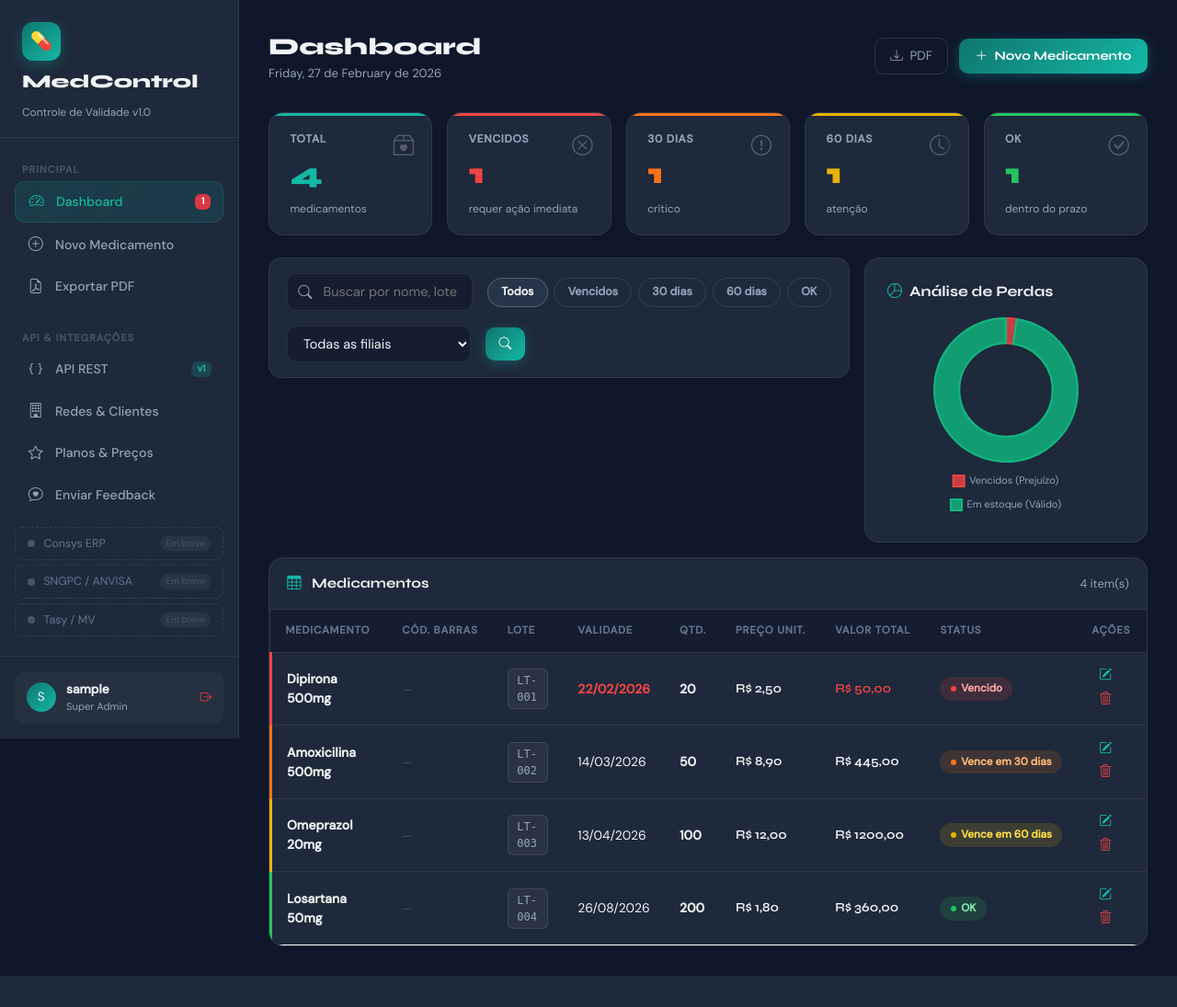
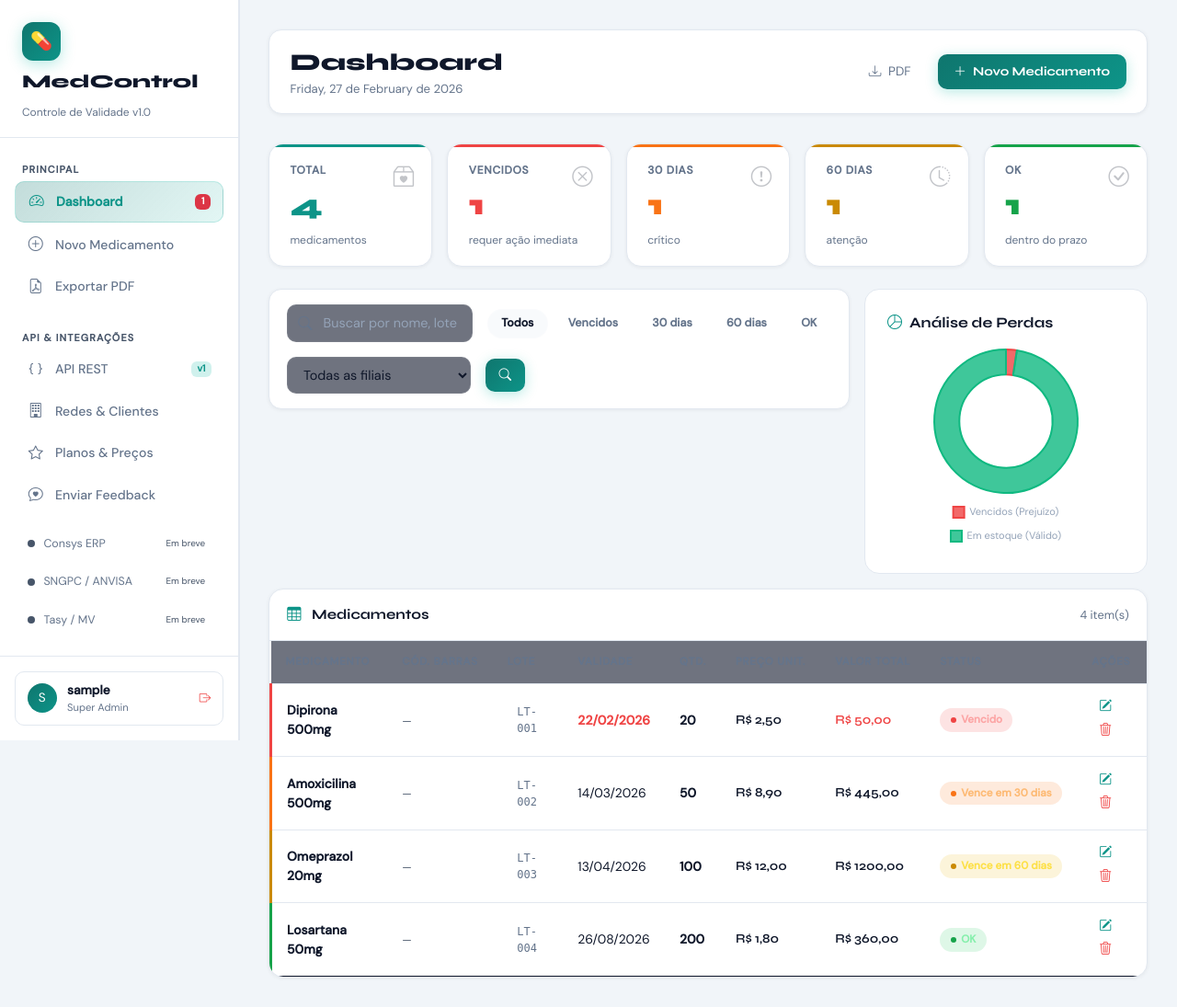
Before and after one commit to TeilonS/MedControl, a Flask app: page / in a window 1280 px wide. Shown: the whole page at 92% size. Before the commit the page ends 1061 px from the top, so only its background shows below. Run offline with Flask 3, Linux system fonts and the light colour scheme; the visitor is signed in with stand-in values (Sample User, id 1); some libraries are stand-ins or nearby versions.

Commit message:
feat: tema claro como padrão + toggle modo escuro

```diff
--- /dev/null
+++ b/static/theme.css
@@ -0,0 +1,340 @@
+/*
+ * MedControl — Sistema de temas claro/escuro
+ * Inclua este arquivo em todos os templates
+ */
+
+/* ══════════════════════════════════════
+   TEMA CLARO (padrão)
+══════════════════════════════════════ */
+:root {
+  --primary:      #0f766e;
+  --primary-l:    #0d9488;
+  --primary-xl:   #14b8a6;
+  --primary-bg:   #f0fdfa;
+  --accent:       #f59e0b;
+  --red:          #ef4444;
+  --orange:       #f97316;
+  --yellow:       #ca8a04;
+  --green:        #16a34a;
+  --sidebar-w:    260px;
+
+  /* Superfícies */
+  --bg:           #f1f5f9;
+  --surface:      #ffffff;
+  --surface2:     #f8fafc;
+  --surface3:     #f1f5f9;
+  --border:       #e2e8f0;
+  --border-l:     #f1f5f9;
+
+  /* Texto */
+  --text:         #0f172a;
+  --text-2:       #334155;
+  --muted:        #64748b;
+  --muted-l:      #94a3b8;
+
+  /* Sidebar */
+  --sb-bg:        #ffffff;
+  --sb-border:    #e2e8f0;
+  --sb-text:      #475569;
+  --sb-active-bg: #f0fdfa;
+  --sb-active-c:  #0f766e;
+  --sb-active-br: #0d9488;
+
+  /* Cards */
+  --card-bg:      #ffffff;
+  --card-border:  #e2e8f0;
+  --card-shadow:  0 1px 4px rgba(0,0,0,0.06);
+  --card-hover:   0 6px 24px rgba(0,0,0,0.10);
+
+  /* Inputs */
+  --input-bg:     #ffffff;
+  --input-border: #cbd5e1;
+  --input-focus:  #0d9488;
+
+  /* Topbar */
+  --topbar-bg:    #ffffff;
+  --topbar-border:#e2e8f0;
+}
+
+/* ══════════════════════════════════════
+   TEMA ESCURO
+══════════════════════════════════════ */
+[data-theme="dark"] {
+  --primary:      #0f766e;
+  --primary-l:    #14b8a6;
+  --primary-xl:   #5eead4;
+  --primary-bg:   rgba(15,118,110,0.12);
+
+  --bg:           #0f172a;
+  --surface:      #1e293b;
+  --surface2:     #273548;
+  --surface3:     #1a2744;
+  --border:       rgba(255,255,255,0.07);
+  --border-l:     rgba(255,255,255,0.04);
+
+  --text:         #f1f5f9;
+  --text-2:       #cbd5e1;
+  --muted:        #94a3b8;
+  --muted-l:      #64748b;
+
+  --sb-bg:        #1e293b;
+  --sb-border:    rgba(255,255,255,0.07);
+  --sb-text:      #94a3b8;
+  --sb-active-bg: rgba(15,118,110,0.2);
+  --sb-active-c:  #14b8a6;
+  --sb-active-br: rgba(20,184,166,0.3);
+
+  --card-bg:      #1e293b;
+  --card-border:  rgba(255,255,255,0.07);
+  --card-shadow:  0 1px 4px rgba(0,0,0,0.3);
+  --card-hover:   0 6px 24px rgba(0,0,0,0.4);
+
+  --input-bg:     #273548;
+  --input-border: rgba(255,255,255,0.1);
+  --input-focus:  #14b8a6;
+
+  --topbar-bg:    #1e293b;
+  --topbar-border:rgba(255,255,255,0.07);
+
+  --yellow:      #eab308;
+  --green:       #22c55e;
+}
+
+/* ══════════════════════════════════════
+   RESET E BASE
+══════════════════════════════════════ */
+*, *::before, *::after { box-sizing: border-box; margin: 0; padding: 0; }
+
+body {
+  background: var(--bg);
+  color: var(--text);
+  font-family: 'DM Sans', sans-serif;
+  min-height: 100vh;
+  transition: background .3s, color .3s;
+}
+
+/* ══════════════════════════════════════
+   SIDEBAR
+══════════════════════════════════════ */
+.sidebar {
+  width: var(--sidebar-w);
+  min-height: 100vh;
+  background: var(--sb-bg);
+  border-right: 1px solid var(--sb-border);
+  display: flex; flex-direction: column;
+  position: fixed; top: 0; left: 0; z-index: 100;
+  transition: background .3s, border-color .3s;
+  box-shadow: 1px 0 0 var(--border);
+}
+.sidebar-logo {
+  padding: 1.5rem 1.5rem 1rem;
+  border-bottom: 1px solid var(--sb-border);
+}
+.logo-icon {
+  width: 42px; height: 42px;
+  background: linear-gradient(135deg, var(--primary), var(--primary-l));
+  border-radius: 12px; display: flex; align-items: center; justify-content: center;
+  font-size: 1.2rem; margin-bottom: .7rem;
+  box-shadow: 0 4px 16px rgba(13,148,136,0.25);
+}
+.sidebar-logo h2 {
+  font-family: 'Syne', sans-serif; font-weight: 800; font-size: 1.25rem;
+  color: var(--text);
+}
+.sidebar-logo span { font-size: .75rem; color: var(--muted); }
+.sidebar-nav { padding: 1rem; flex: 1; }
+.nav-section-title {
+  font-size: .68rem; font-weight: 700; text-transform: uppercase;
+  letter-spacing: .1em; color: var(--muted-l); padding: .6rem .5rem .3rem;
+}
+.nav-item {
+  display: flex; align-items: center; gap: .7rem;
+  padding: .6rem .8rem; border-radius: 10px;
+  color: var(--sb-text); font-size: .88rem; font-weight: 500;
+  cursor: pointer; text-decoration: none; transition: all .15s; margin-bottom: .15rem;
+}
+.nav-item:hover { background: var(--surface2); color: var(--text); }
+.nav-item.active {
+  background: var(--sb-active-bg); color: var(--sb-active-c);
+  border: 1px solid var(--sb-active-br); font-weight: 600;
+}
+.nav-item i { font-size: 1rem; width: 20px; text-align: center; }
+.nav-item .badge { margin-left: auto; font-size: .65rem; }
+.sidebar-footer { padding: 1rem; border-top: 1px solid var(--sb-border); }
+.user-chip {
+  display: flex; align-items: center; gap: .7rem;
+  padding: .6rem .8rem; background: var(--surface2);
+  border-radius: 10px; border: 1px solid var(--border);
+}
+.user-avatar {
+  width: 32px; height: 32px; border-radius: 50%;
+  background: linear-gradient(135deg, var(--primary), var(--primary-l));
+  display: flex; align-items: center; justify-content: center; font-size: .85rem;
+  color: white;
+}
+.user-name { font-size: .85rem; font-weight: 600; color: var(--text); }
+.user-role { font-size: .7rem; color: var(--muted); }
+.logout-btn { color: var(--red); text-decoration: none; font-size: .78rem; margin-left: auto; }
+
+/* ══════════════════════════════════════
+   TOGGLE TEMA
+══════════════════════════════════════ */
+.theme-toggle {
+  width: 38px; height: 22px;
+  background: var(--border);
+  border-radius: 11px; border: none;
+  cursor: pointer; position: relative;
+  transition: background .3s; flex-shrink: 0;
+  outline: none;
+}
+.theme-toggle::after {
+  content: '';
+  position: absolute;
+  width: 16px; height: 16px;
+  border-radius: 50%;
+  background: var(--primary);
+  top: 3px; left: 3px;
+  transition: transform .3s;
+}
+[data-theme="dark"] .theme-toggle::after {
+  transform: translateX(16px);
+  background: var(--primary-xl);
+}
+.theme-toggle-wrap {
+  display: flex; align-items: center; gap: .5rem;
+  padding: .5rem .8rem; margin-bottom: .5rem;
+}
+.theme-toggle-label { font-size: .78rem; color: var(--muted); }
+
+/* ══════════════════════════════════════
+   MAIN CONTENT
+══════════════════════════════════════ */
+.main { margin-left: var(--sidebar-w); flex: 1; padding: 2rem; }
+.topbar {
+  display: flex; align-items: center; justify-content: space-between;
+  margin-bottom: 2rem;
+  background: var(--topbar-bg);
+  border: 1px solid var(--topbar-border);
+  border-radius: 14px; padding: 1rem 1.4rem;
+  box-shadow: var(--card-shadow);
+}
+.page-title { font-family: 'Syne', sans-serif; font-weight: 800; font-size: 1.5rem; color: var(--text); }
+.topbar-actions { display: flex; gap: .75rem; align-items: center; }
+
+/* ══════════════════════════════════════
+   STAT CARDS
+══════════════════════════════════════ */
+.stat-card {
+  background: var(--card-bg); border: 1px solid var(--card-border);
+  border-radius: 16px; padding: 1.2rem 1.4rem;
+  position: relative; overflow: hidden;
+  transition: transform .2s, box-shadow .2s;
+  box-shadow: var(--card-shadow);
+}
+.stat-card:hover { transform: translateY(-2px); box-shadow: var(--card-hover); }
+.stat-card::before { content: ''; position: absolute; top: 0; left: 0; right: 0; height: 3px; }
+.stat-card.red::before   { background: var(--red); }
+.stat-card.orange::before { background: var(--orange); }
+.stat-card.yellow::before { background: var(--yellow); }
+.stat-card.green::before  { background: var(--green); }
+.stat-card.teal::before   { background: var(--primary-l); }
+.stat-label { font-size: .75rem; color: var(--muted); text-transform: uppercase; letter-spacing: .06em; font-weight: 600; }
+.stat-value { font-family: 'Syne', sans-serif; font-weight: 800; font-size: 2rem; margin: .3rem 0; color: var(--text); }
+.stat-icon { position: absolute; right: 1.2rem; top: 1.2rem; font-size: 1.4rem; opacity: .15; }
+.stat-sub { font-size: .75rem; color: var(--muted); }
+
+/* ══════════════════════════════════════
+   SEARCH / FILTER BAR
+══════════════════════════════════════ */
+.search-bar {
+  background: var(--card-bg); border: 1px solid var(--card-border);
+  border-radius: 14px; padding: 1rem 1.2rem;
+  margin-bottom: 1.5rem; display: flex; gap: 1rem; align-items: center; flex-wrap: wrap;
+  box-shadow: var(--card-shadow);
+}
+.search-input-wrap { position: relative; flex: 1; min-width: 200px; }
+.search-input-wrap i { position: absolute; left: 12px; top: 50%; transform: translateY(-50%); color: var(--muted); }
+.search-input {
+  width: 100%; background: var(--input-bg); border: 1px solid var(--input-border);
+  border-radius: 10px; padding: .6rem 1rem .6rem 2.2rem;
+  color: var(--text); font-size: .88rem; transition: border-color .2s;
+}
+.search-input:focus { outline: none; border-color: var(--input-focus); }
+.search-input::placeholder { color: var(--muted-l); }
+
+/* ══════════════════════════════════════
+   TABLE
+══════════════════════════════════════ */
+.table-card {
+  background: var(--card-bg); border: 1px solid var(--card-border);
+  border-radius: 16px; overflow: hidden; box-shadow: var(--card-shadow);
+}
+.med-table { width: 100%; border-collapse: collapse; }
+.med-table thead th {
+  background: var(--surface2); color: var(--muted);
+  font-size: .72rem; font-weight: 700; text-transform: uppercase;
+  letter-spacing: .07em; padding: .9rem 1rem;
+  border-bottom: 1px solid var(--border); text-align: left;
+}
+.med-table tbody tr { border-bottom: 1px solid var(--border-l); transition: background .15s; }
+.med-table tbody tr:last-child { border-bottom: none; }
+.med-table tbody tr:hover { background: var(--surface2); }
+.med-table td { padding: .85rem 1rem; font-size: .875rem; color: var(--text-2); vertical-align: middle; }
+
+/* ══════════════════════════════════════
+   BUTTONS
+══════════════════════════════════════ */
+.btn-primary-mc {
+  background: linear-gradient(135deg, var(--primary), var(--primary-l));
+  color: white; border: none; border-radius: 10px;
+  padding: .6rem 1.2rem; font-size: .875rem; font-weight: 600;
+  cursor: pointer; transition: all .2s; text-decoration: none;
+  display: inline-flex; align-items: center; gap: .4rem;
+}
+.btn-primary-mc:hover { opacity: .9; transform: translateY(-1px); color: white; }
+.btn-ghost-mc {
+  background: transparent; color: var(--text);
+  border: 1px solid var(--border); border-radius: 10px;
+  padding: .6rem 1.2rem; font-size: .875rem; font-weight: 500;
+  cursor: pointer; transition: all .2s; text-decoration: none;
+}
+.btn-ghost-mc:hover { background: var(--surface2); color: var(--text); }
+
+/* ══════════════════════════════════════
+   TOAST
+══════════════════════════════════════ */
+.toast-container { position: fixed; top: 1.5rem; right: 1.5rem; z-index: 9999; }
+.toast-item {
+  background: var(--card-bg); border: 1px solid var(--card-border);
+  border-radius: 12px; padding: .8rem 1.2rem; margin-bottom: .5rem;
+  font-size: .88rem; box-shadow: var(--card-hover);
+  animation: slideIn .3s ease;
+}
+.toast-item.success { border-left: 3px solid var(--green); }
+.toast-item.danger  { border-left: 3px solid var(--red); }
+.toast-item.warning { border-left: 3px solid var(--accent); }
+.toast-item.info    { border-left: 3px solid var(--primary-l); }
+@keyframes slideIn { from { opacity:0; transform:translateX(20px); } to { opacity:1; transform:none; } }
+
+/* ══════════════════════════════════════
+   MISC
+══════════════════════════════════════ */
+.badge-vencido   { background: #fee2e2; color: #b91c1c; border-radius: 6px; padding: 2px 8px; font-size: .72rem; font-weight: 700; }
+.badge-critico   { background: #ffedd5; color: #c2410c; border-radius: 6px; padding: 2px 8px; font-size: .72rem; font-weight: 700; }
+.badge-atencao   { background: #fef9c3; color: #a16207; border-radius: 6px; padding: 2px 8px; font-size: .72rem; font-weight: 700; }
+.badge-ok        { background: #dcfce7; color: #15803d; border-radius: 6px; padding: 2px 8px; font-size: .72rem; font-weight: 700; }
+
+[data-theme="dark"] .badge-vencido { background: rgba(239,68,68,0.15); color: #fca5a5; }
+[data-theme="dark"] .badge-critico { background: rgba(249,115,22,0.15); color: #fdba74; }
+[data-theme="dark"] .badge-atencao { background: rgba(234,179,8,0.15);  color: #fde047; }
+[data-theme="dark"] .badge-ok      { background: rgba(34,197,94,0.15);  color: #86efac; }
+
+.alerta-renovacao {
+  background: linear-gradient(135deg, #fff7ed, #ffedd5);
+  border: 1px solid #fed7aa; border-left: 4px solid var(--orange);
+  border-radius: 12px; padding: .9rem 1.2rem; margin-bottom: 1.5rem;
+  display: flex; align-items: center; gap: .8rem;
+}
+[data-theme="dark"] .alerta-renovacao {
+  background: rgba(249,115,22,0.1); border-color: rgba(249,115,22,0.3);
+}
--- a/templates/index.html
+++ b/templates/index.html
@@ -7,30 +7,14 @@
   <link href="https://fonts.googleapis.com/css2?family=Syne:wght@400;600;700;800&family=DM+Sans:ital,wght@0,300;0,400;0,500;1,400&display=swap" rel="stylesheet">
   <link href="https://cdn.jsdelivr.net/npm/bootstrap@5.3.2/dist/css/bootstrap.min.css" rel="stylesheet">
   <link href="https://cdn.jsdelivr.net/npm/bootstrap-icons@1.11.3/font/bootstrap-icons.min.css" rel="stylesheet">
+  <link rel="stylesheet" href="{{ url_for('static', filename='theme.css') }}">
   <style>
-    :root {
-      --primary:     #0f766e;
-      --primary-l:   #14b8a6;
-      --accent:      #f59e0b;
-      --dark:        #0f172a;
-      --surface:     #1e293b;
-      --surface2:    #273548;
-      --border:      rgba(255,255,255,0.07);
-      --text:        #f1f5f9;
-      --muted:       #94a3b8;
-      --red:         #ef4444;
-      --orange:      #f97316;
-      --yellow:      #eab308;
-      --green:       #22c55e;
-      --sidebar-w:   260px;
-    }
-    *, *::before, *::after { box-sizing: border-box; margin: 0; padding: 0; }
-    body { background: var(--dark); color: var(--text); font-family: 'DM Sans', sans-serif; min-height: 100vh; display: flex; }
+    body { display: flex; }
 
     /* ── SIDEBAR ── */
     .sidebar {
       width: var(--sidebar-w); min-height: 100vh;
-      background: var(--surface);
+      background: var(--card-bg);
       border-right: 1px solid var(--border);
       display: flex; flex-direction: column;
       position: fixed; top: 0; left: 0; z-index: 100;
@@ -92,7 +76,7 @@
 
     /* ── STAT CARDS ── */
     .stat-card {
-      background: var(--surface); border: 1px solid var(--border);
+      background: var(--card-bg); border: 1px solid var(--card-border);
       border-radius: 16px; padding: 1.2rem 1.4rem;
       position: relative; overflow: hidden;
       transition: transform .2s, box-shadow .2s;
@@ -111,7 +95,7 @@
 
     /* ── SEARCH/FILTER BAR ── */
     .search-bar {
-      background: var(--surface); border: 1px solid var(--border);
+      background: var(--card-bg); border: 1px solid var(--card-border);
       border-radius: 14px; padding: 1rem 1.2rem;
       margin-bottom: 1.5rem; display: flex; gap: 1rem; align-items: center; flex-wrap: wrap;
     }
@@ -138,7 +122,7 @@
 
     /* ── TABLE ── */
     .table-card {
-      background: var(--surface); border: 1px solid var(--border); border-radius: 16px; overflow: hidden;
+      background: var(--card-bg); border: 1px solid var(--card-border); border-radius: 16px; overflow: hidden;
     }
     .table-head-row th {
       background: rgba(15,23,42,0.6); color: #64748b;
@@ -194,7 +178,7 @@
 
     /* ── CHART SECTION ── */
     .chart-card {
-      background: var(--surface); border: 1px solid var(--border); border-radius: 16px;
+      background: var(--card-bg); border: 1px solid var(--card-border); border-radius: 16px;
       padding: 1.5rem;
     }
     .chart-title { font-family: 'Syne', sans-serif; font-weight: 700; font-size: 1rem; margin-bottom: 1rem; }
@@ -203,7 +187,7 @@
     /* ── FLASH MESSAGES ── */
     .toast-container { position: fixed; top: 1.5rem; right: 1.5rem; z-index: 9999; }
     .toast-alert {
-      background: var(--surface); border: 1px solid var(--border);
+      background: var(--card-bg); border: 1px solid var(--card-border);
       border-radius: 12px; padding: .8rem 1.2rem; margin-bottom: .5rem;
       display: flex; align-items: center; gap: .7rem; font-size: .88rem;
       animation: slideIn .3s ease; box-shadow: 0 8px 30px rgba(0,0,0,0.3);
@@ -644,5 +628,29 @@
 </div>
 
 <script src="https://cdn.jsdelivr.net/npm/bootstrap@5.3.2/dist/js/bootstrap.bundle.min.js"></script>
+
+  <script>
+    // Aplica tema salvo no servidor (via session Flask)
+    const temaAtual = "{{ session.get('tema', 'light') }}";
+    document.documentElement.setAttribute('data-theme', temaAtual);
+
+    document.addEventListener('DOMContentLoaded', function() {
+      const lbl = document.getElementById('theme-label');
+      if (lbl) lbl.textContent = temaAtual === 'dark' ? '🌙 Modo escuro' : '☀️ Modo claro';
+    });
+
+    function toggleTheme() {
+      const isDark = document.documentElement.getAttribute('data-theme') === 'dark';
+      const newTheme = isDark ? 'light' : 'dark';
+      document.documentElement.setAttribute('data-theme', newTheme);
+      document.getElementById('theme-label').textContent = newTheme === 'dark' ? '🌙 Modo escuro' : '☀️ Modo claro';
+      // Salva no servidor (banco de dados)
+      fetch('/preferencias/tema', {
+        method: 'POST',
+        headers: { 'Content-Type': 'application/json' },
+        body: JSON.stringify({ tema: newTheme })
+      });
+    }
+  </script>
 </body>
 </html>
```
Also changed, not shown: templates/login.html (+17 -8 lines).
